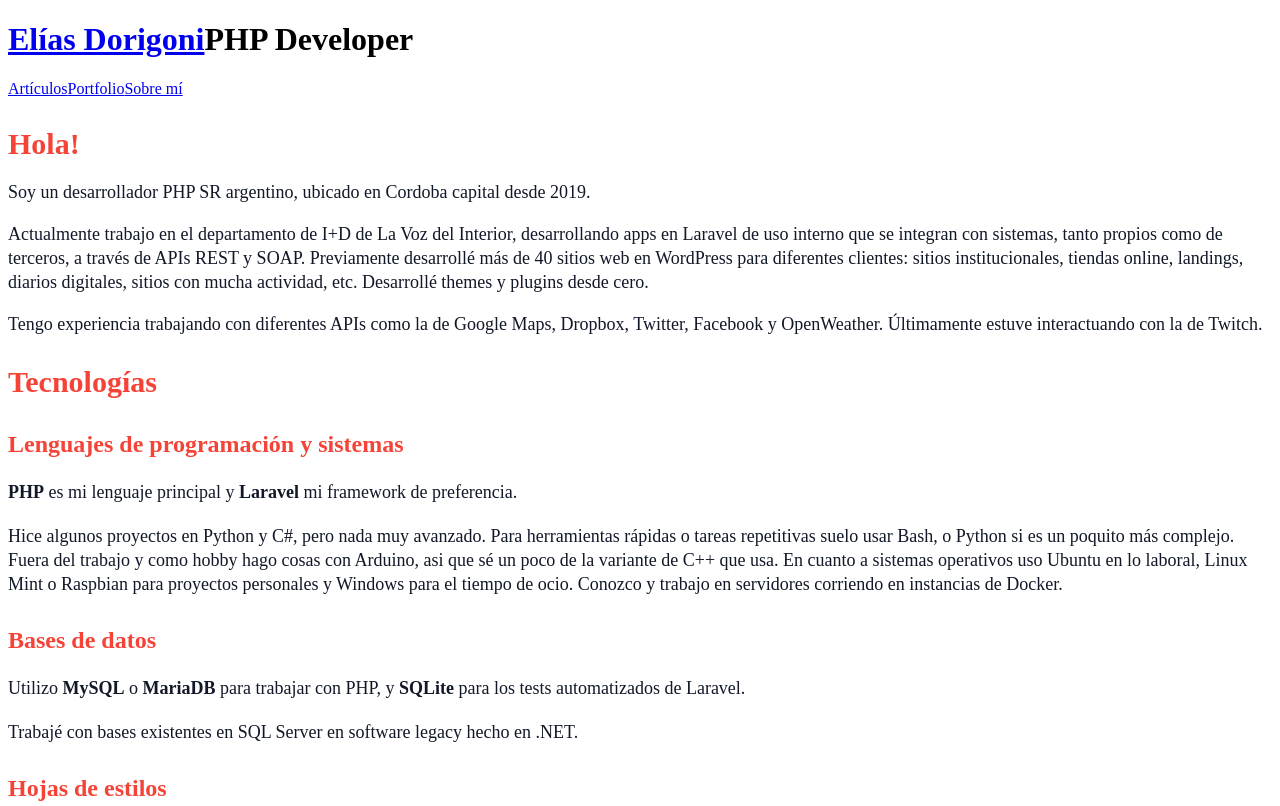
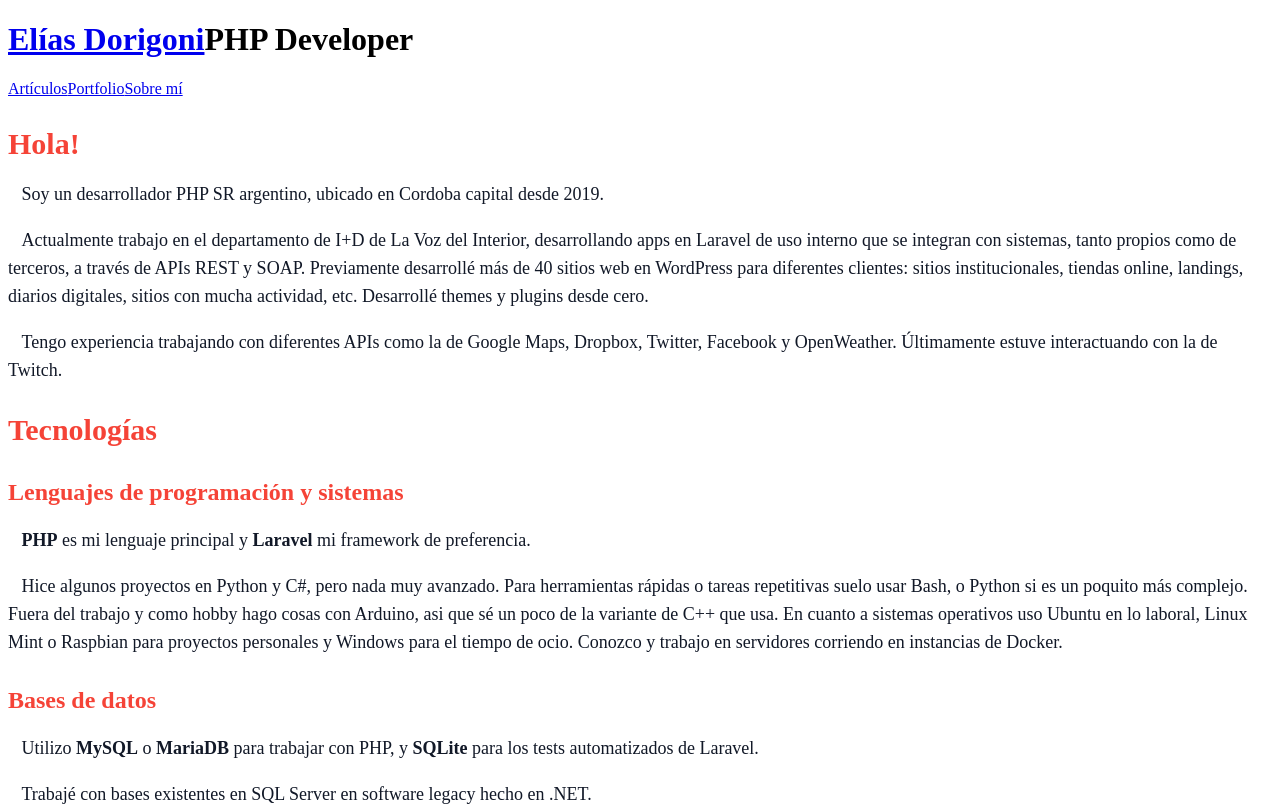
Before and after one commit to eliasdorigoni/web, a Next.js app: page /sobre-mi in a window 1280 px wide. Shown: the top 806 px of the page. Built offline with nearby package versions, Linux system fonts and the light colour scheme.

Commit message:
Normaliza tamaños de texto

```diff
--- a/source/css/styles.css
+++ b/source/css/styles.css
@@ -1,4 +1,4 @@
-.content * {
+.content {
     @apply text-lg text-gray-900;
 }
 
@@ -21,7 +21,8 @@
 }
 
 .content p {
-    @apply mb-4 leading-6;
+    @apply mb-4 leading-7;
+    text-indent: 0.75em;
 }
 
 .content a {
@@ -34,7 +35,7 @@
 }
 
 .remark-highlight {
-    @apply mb-4;
+    @apply mb-4 text-sm;
 }
 
 .content ul,
@@ -50,10 +51,6 @@
     @apply ml-6 list-decimal;
 }
 
-.content > p:first-child {
-    text-indent: 1em;
-}
-
 .content > blockquote {
     @apply bg-blue-600 bg-opacity-10 mt-6 mb-5 mx-0 pt-5 pb-1 pr-4 pl-6 text-gray-800;
     @apply border-l-4 border-blue-700;
```
